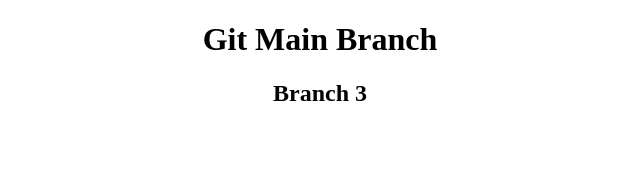
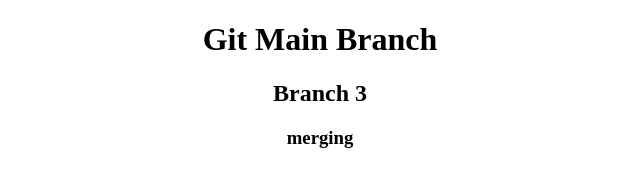
Before and after one commit to krify/gitworking, a plain HTML site: page index.html in a window 1280 px wide. Shown: the full height of the page, 320-960 px from the left. Drawn offline with Linux system fonts and the light colour scheme.

Commit message:
merging subBranch1 with subBranch3

```diff
--- a/index.html
+++ b/index.html
@@ -13,5 +13,6 @@ text-align:center;
 	<body>
 	<h1>Git Main Branch<h1>
 	<h2>Branch 3</h2>
+	<h3>merging</h3>
 	</body>
 </html>
```
